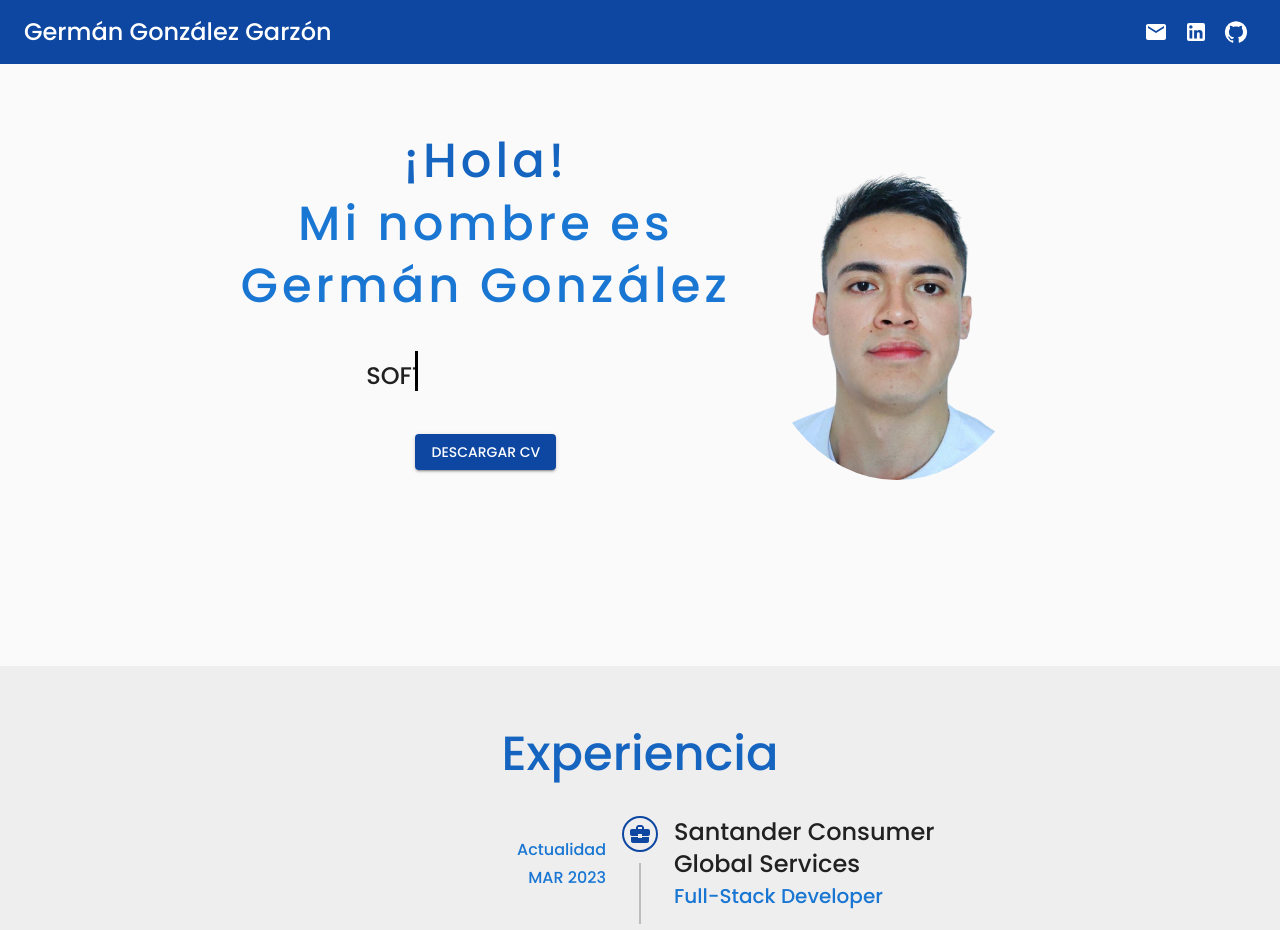
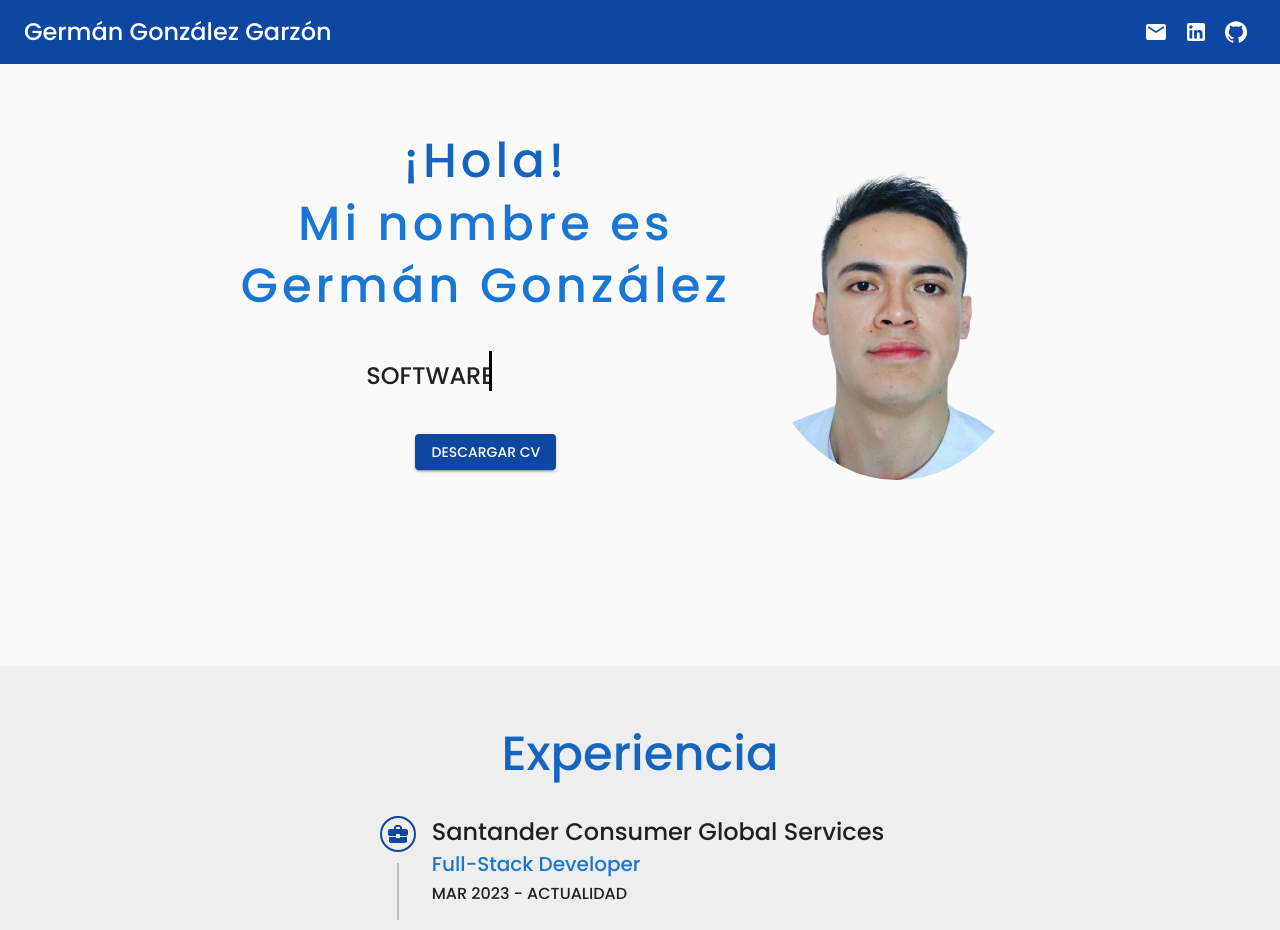
Before and after one commit to Jermaniac/PortfolioGerman, a React (Create React App) app: page / in a window 1280 px wide. Shown: the top 930 px of the page. Built offline with nearby package versions, Linux system fonts and the light colour scheme.

Commit message:
V2: deleted opposite object

```diff
--- a/public/data/experience.json
+++ b/public/data/experience.json
@@ -5,7 +5,7 @@
       "entity": "Santander Consumer Global Services",
       "title": "Full-Stack Developer",
       "periodFrom": "MAR 2023",
-      "periodTo": "Actualidad",
+      "periodTo": "ACTUALIDAD",
       "education": false
     },
     {
--- a/src/components/progression/Progression.js
+++ b/src/components/progression/Progression.js
@@ -1,10 +1,9 @@
 import React, { useEffect, useState } from "react";
 import Timeline from "@mui/lab/Timeline";
-import TimelineItem from "@mui/lab/TimelineItem";
+import TimelineItem, { timelineItemClasses } from "@mui/lab/TimelineItem";
 import TimelineSeparator from "@mui/lab/TimelineSeparator";
 import TimelineConnector from "@mui/lab/TimelineConnector";
 import TimelineContent from "@mui/lab/TimelineContent";
-import TimelineOppositeContent from "@mui/lab/TimelineOppositeContent";
 import TimelineDot from "@mui/lab/TimelineDot";
 import Typography from "@mui/material/Typography";
 import Box from "@mui/material/Box";
@@ -59,20 +58,16 @@ const Progression = () => {
           style={{ display: "flex", justifyContent: "center" }}
         >
           <Collapse in={true} orientation="vertical">
-            <Timeline>
+            <Timeline
+            sx={{
+              [`& .${timelineItemClasses.root}:before`]: {
+                flex: 0,
+                padding: 0,
+              },
+            }}>
               {experienceItems
                 ? experienceItems.map((experienceItem) => (
                     <TimelineItem key={experienceItem.id}>
-                      <TimelineOppositeContent
-                        sx={{ m: "auto 0", textAlign: "right" }}
-                        variant="subtitle1"
-                        color="text.secondary"
-                      >
-                        {experienceItem.periodTo}
-                        <Typography variant="subtitle1" color="text.secondary">
-                        {experienceItem.periodFrom}
-                        </Typography>
-                      </TimelineOppositeContent>
                       <TimelineSeparator>
                         <TimelineDot color="primary" variant="outlined">
                           {experienceItem.education ? (
@@ -94,6 +89,13 @@ const Progression = () => {
                         <Typography variant="h6" color="text.secondary">
                           {experienceItem.title}
                         </Typography>
+                        <Typography
+                          variant="subtitle1"
+                          component="span"
+                          color="text.terciary"
+                        >
+                          {experienceItem.periodFrom} - {experienceItem.periodTo}
+                        </Typography>
                       </TimelineContent>
                     </TimelineItem>
                   ))
```
